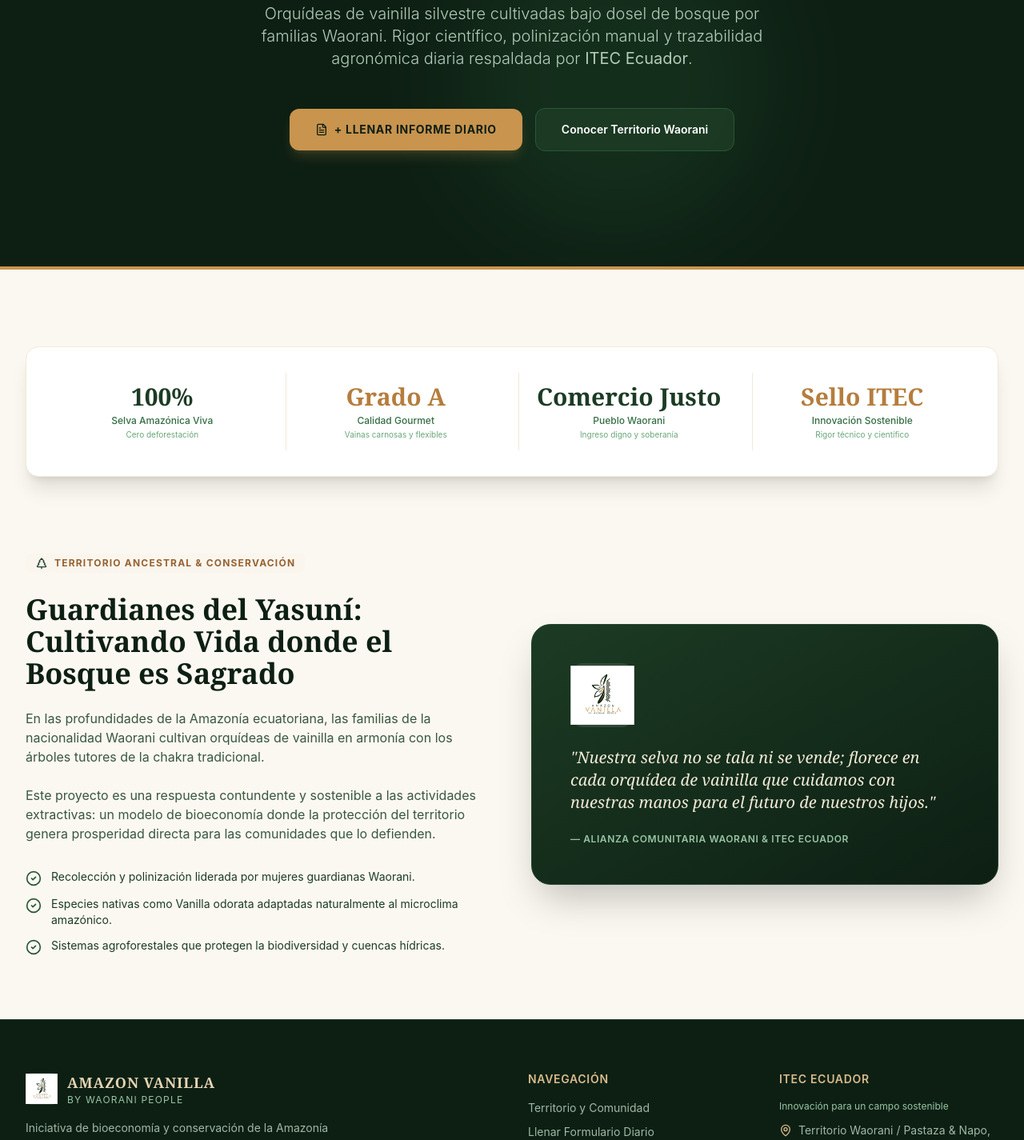
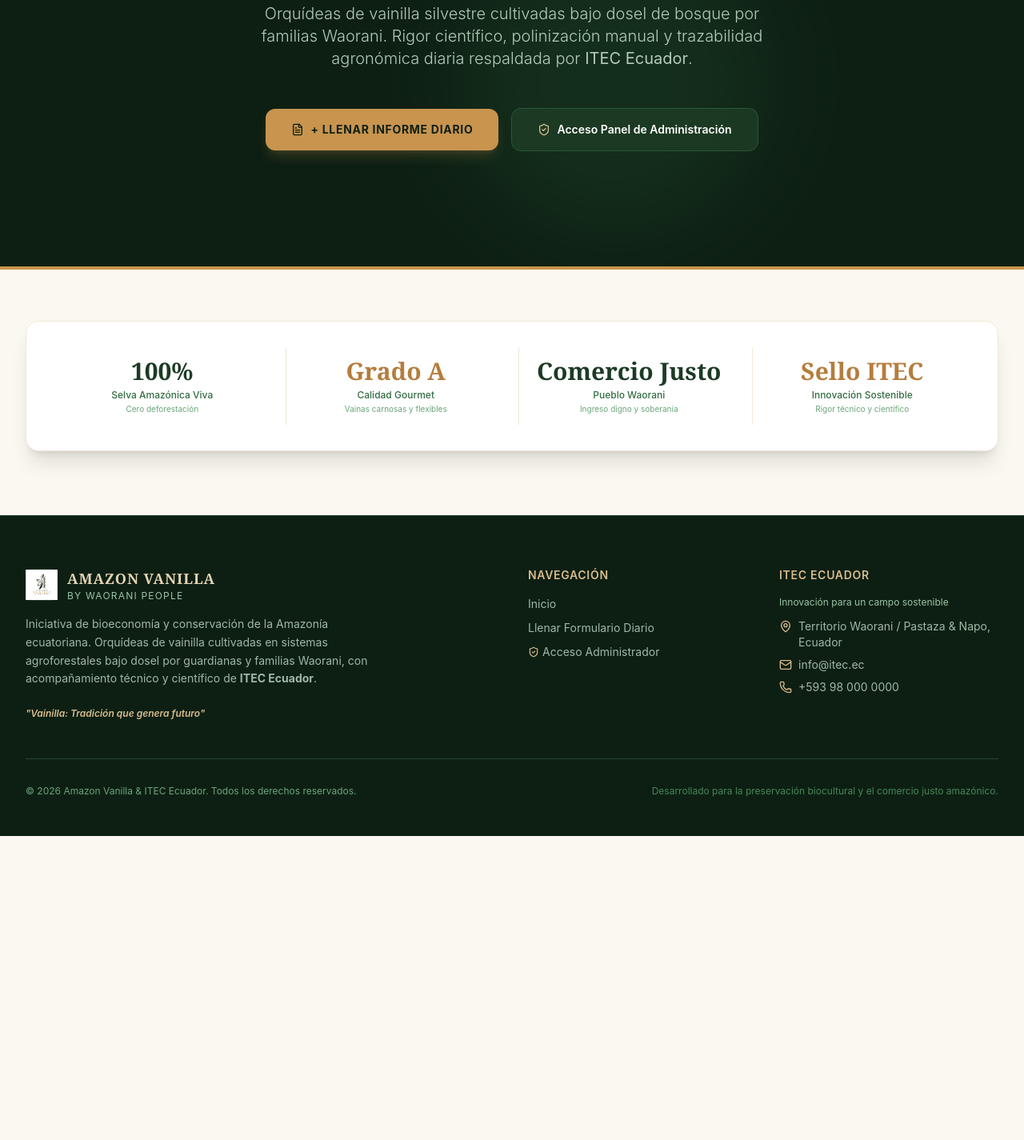
Before and after one commit to cristianfjaramillo-hue/landing-vanilla, a Next.js app: page / in a window 1280 px wide. Shown: the part 660-2085 px from the top of the page at 80% size. After the commit the page ends 1705 px from the top, so only its background shows below. Built offline with nearby package versions, Linux system fonts and the light colour scheme.

Commit message:
chore: remove waorani territory section from landing and navbar

```diff
--- a/src/app/page.tsx
+++ b/src/app/page.tsx
@@ -3,16 +3,13 @@
 import Link from "next/link";
 import {
   FileText,
-  TreePine,
-  CheckCircle2,
   Sparkles,
-  ArrowRight,
   ShieldCheck,
 } from "lucide-react";
 
 export default function HomePage() {
   return (
-    <div className="space-y-24 pb-20">
+    <div className="space-y-16 pb-20">
       {/* 1. HERO SECTION */}
       <section className="relative overflow-hidden bg-forest-950 text-white pt-24 pb-28 sm:pb-36 border-b-4 border-vanilla-500">
         {/* Glow de fondo decorativo */}
@@ -61,12 +58,13 @@
               <FileText className="w-4 h-4" />
               <span>+ Llenar Informe Diario</span>
             </Link>
-            <a
-              href="#origen"
+            <Link
+              href="/admin"
               className="w-full sm:w-auto px-8 py-4 rounded-xl bg-forest-900/90 hover:bg-forest-800 text-white font-semibold text-sm border border-forest-700 transition-all flex items-center justify-center space-x-2"
             >
-              <span>Conocer Territorio Waorani</span>
-            </a>
+              <ShieldCheck className="w-4 h-4 text-vanilla-400" />
+              <span>Acceso Panel de Administración</span>
+            </Link>
           </div>
         </div>
       </section>
@@ -115,60 +113,6 @@
           </div>
         </div>
       </section>
-
-      {/* 3. SECCIÓN: ORIGEN Y COMUNIDAD WAORANI */}
-      <section id="origen" className="max-w-7xl mx-auto px-4 sm:px-6 lg:px-8">
-        <div className="grid grid-cols-1 lg:grid-cols-2 gap-12 items-center">
-          <div className="space-y-6">
-            <div className="inline-flex items-center space-x-2 text-xs font-bold uppercase tracking-widest text-vanilla-700 bg-vanilla-100 px-3 py-1 rounded-md">
-              <TreePine className="w-4 h-4 text-forest-800" />
-              <span>Territorio Ancestral & Conservación</span>
-            </div>
-
-            <h2 className="text-2xl sm:text-4xl font-serif font-bold text-forest-950 leading-snug">
-              Guardianes del Yasuní: Cultivando Vida donde el Bosque es Sagrado
-            </h2>
-
-            <p className="text-sm sm:text-base text-forest-800/90 leading-relaxed">
-              En las profundidades de la Amazonía ecuatoriana, las familias de la nacionalidad Waorani cultivan orquídeas de vainilla en armonía con los árboles tutores de la chakra tradicional.
-            </p>
-
-            <p className="text-sm sm:text-base text-forest-800/90 leading-relaxed">
-              Este proyecto es una respuesta contundente y sostenible a las actividades extractivas: un modelo de bioeconomía donde la protección del territorio genera prosperidad directa para las comunidades que lo defienden.
-            </p>
-
-            <div className="space-y-3 pt-2">
-              {[
-                "Recolección y polinización liderada por mujeres guardianas Waorani.",
-                "Especies nativas como Vanilla odorata adaptadas naturalmente al microclima amazónico.",
-                "Sistemas agroforestales que protegen la biodiversidad y cuencas hídricas.",
-              ].map((item, idx) => (
-                <div key={idx} className="flex items-start space-x-3 text-sm text-forest-900">
-                  <CheckCircle2 className="w-5 h-5 text-forest-700 flex-shrink-0 mt-0.5" />
-                  <span>{item}</span>
-                </div>
-              ))}
-            </div>
-          </div>
-
-          <div className="relative bg-gradient-to-br from-forest-900 to-forest-950 p-8 sm:p-12 rounded-3xl text-white shadow-2xl border border-forest-800 space-y-6">
-            <div className="relative w-20 h-20 bg-white/10 rounded-2xl p-2">
-              <Image
-                src="/assets/logo-amazon-vanilla-white.png"
-                alt="Logo"
-                fill
-                className="object-contain"
-              />
-            </div>
-            <blockquote className="font-serif italic text-lg sm:text-xl text-vanilla-200 leading-relaxed">
-              "Nuestra selva no se tala ni se vende; florece en cada orquídea de vainilla que cuidamos con nuestras manos para el futuro de nuestros hijos."
-            </blockquote>
-            <div className="text-xs font-semibold tracking-wider uppercase text-forest-300">
-              — Alianza Comunitaria Waorani & ITEC Ecuador
-            </div>
-          </div>
-        </div>
-      </section>
     </div>
   );
 }
--- a/src/components/Footer.tsx
+++ b/src/components/Footer.tsx
@@ -43,8 +43,8 @@
             </h4>
             <ul className="space-y-2.5 text-sm text-forest-200/80">
               <li>
-                <Link href="/#origen" className="hover:text-white transition-colors">
-                  Territorio y Comunidad
+                <Link href="/" className="hover:text-white transition-colors">
+                  Inicio
                 </Link>
               </li>
               <li>
--- a/src/components/Navbar.tsx
+++ b/src/components/Navbar.tsx
@@ -1,13 +1,11 @@
 "use client";
 
-import React, { useState } from "react";
+import React from "react";
 import Link from "next/link";
 import Image from "next/image";
-import { Menu, X, FileText, ShieldCheck, Sprout } from "lucide-react";
+import { FileText, ShieldCheck } from "lucide-react";
 
 export default function Navbar() {
-  const [isOpen, setIsOpen] = useState(false);
-
   return (
     <header className="sticky top-0 z-50 bg-[#FBF8F1]/95 backdrop-blur-md border-b border-vanilla-200">
       <div className="max-w-7xl mx-auto px-4 sm:px-6 lg:px-8">
@@ -33,18 +31,11 @@
             </div>
           </Link>
 
-          {/* Desktop Navigation Links */}
-          <nav className="hidden md:flex items-center space-x-8 text-sm font-medium text-forest-800">
-            <Link href="/#origen" className="hover:text-vanilla-600 transition-colors">
-              Territorio Waorani
-            </Link>
-          </nav>
-
           {/* Action Buttons */}
-          <div className="hidden sm:flex items-center space-x-3">
+          <div className="flex items-center space-x-3">
             <Link
               href="/reportes/nuevo"
-              className="inline-flex items-center space-x-2 px-4 py-2 rounded-lg bg-forest-900 hover:bg-forest-800 text-white text-xs font-semibold tracking-wide transition-all shadow-sm hover:shadow"
+              className="inline-flex items-center space-x-2 px-3.5 sm:px-4 py-2 rounded-lg bg-forest-900 hover:bg-forest-800 text-white text-xs font-semibold tracking-wide transition-all shadow-sm hover:shadow"
             >
               <FileText className="w-3.5 h-3.5 text-vanilla-400" />
               <span>+ Nuevo Informe</span>
@@ -58,57 +49,8 @@
               <span>Admin</span>
             </Link>
           </div>
-
-          {/* Mobile menu button */}
-          <div className="flex md:hidden items-center space-x-2">
-            <Link
-              href="/reportes/nuevo"
-              className="p-2 rounded-lg bg-forest-900 text-white text-xs"
-              title="Llenar Informe"
-            >
-              <FileText className="w-4 h-4" />
-            </Link>
-            <button
-              onClick={() => setIsOpen(!isOpen)}
-              className="p-2 rounded-md text-forest-900 hover:text-vanilla-600 hover:bg-vanilla-100 transition-colors"
-              aria-label="Abrir Menú"
-            >
-              {isOpen ? <X className="w-6 h-6" /> : <Menu className="w-6 h-6" />}
-            </button>
-          </div>
         </div>
       </div>
-
-      {/* Mobile dropdown */}
-      {isOpen && (
-        <div className="md:hidden bg-[#FBF8F1] border-b border-vanilla-200 px-4 pt-3 pb-6 space-y-3">
-          <Link
-            href="/#origen"
-            onClick={() => setIsOpen(false)}
-            className="block py-2 text-forest-900 font-medium hover:text-vanilla-600"
-          >
-            Territorio Waorani
-          </Link>
-          <div className="pt-3 border-t border-vanilla-200 flex flex-col space-y-2">
-            <Link
-              href="/reportes/nuevo"
-              onClick={() => setIsOpen(false)}
-              className="w-full text-center py-2.5 rounded-lg bg-forest-900 text-white text-sm font-semibold flex items-center justify-center space-x-2"
-            >
-              <FileText className="w-4 h-4 text-vanilla-400" />
-              <span>Llenar Informe Diario</span>
-            </Link>
-            <Link
-              href="/admin"
-              onClick={() => setIsOpen(false)}
-              className="w-full text-center py-2 rounded-lg border border-forest-800 text-forest-900 text-sm font-semibold flex items-center justify-center space-x-1.5"
-            >
-              <ShieldCheck className="w-4 h-4 text-forest-700" />
-              <span>Panel de Administración</span>
-            </Link>
-          </div>
-        </div>
-      )}
     </header>
   );
 }
```
